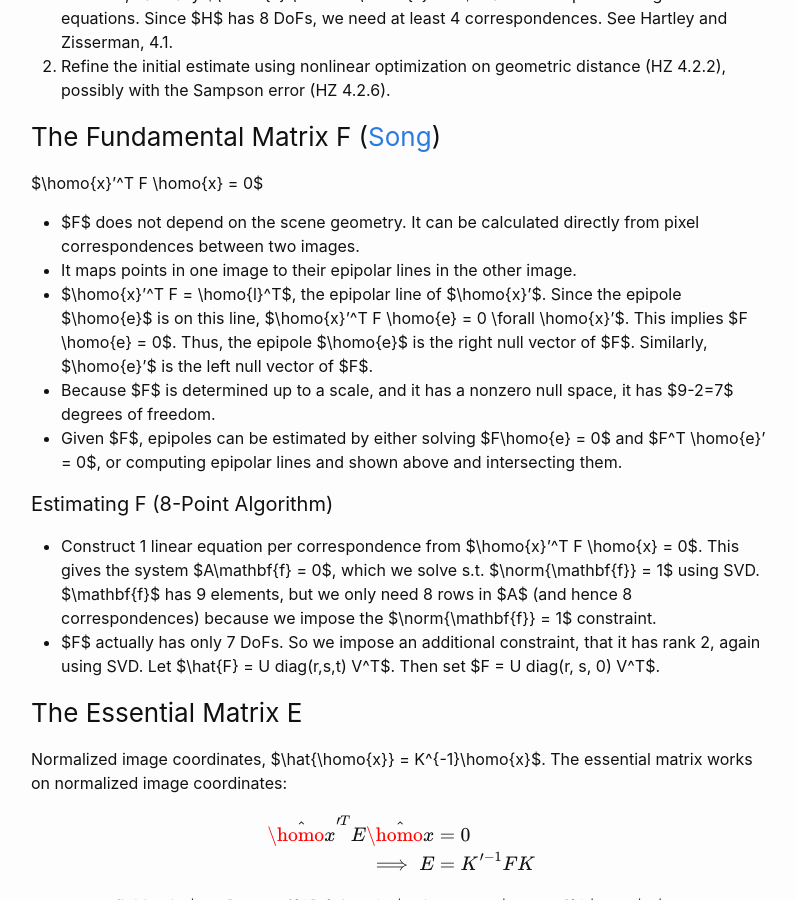
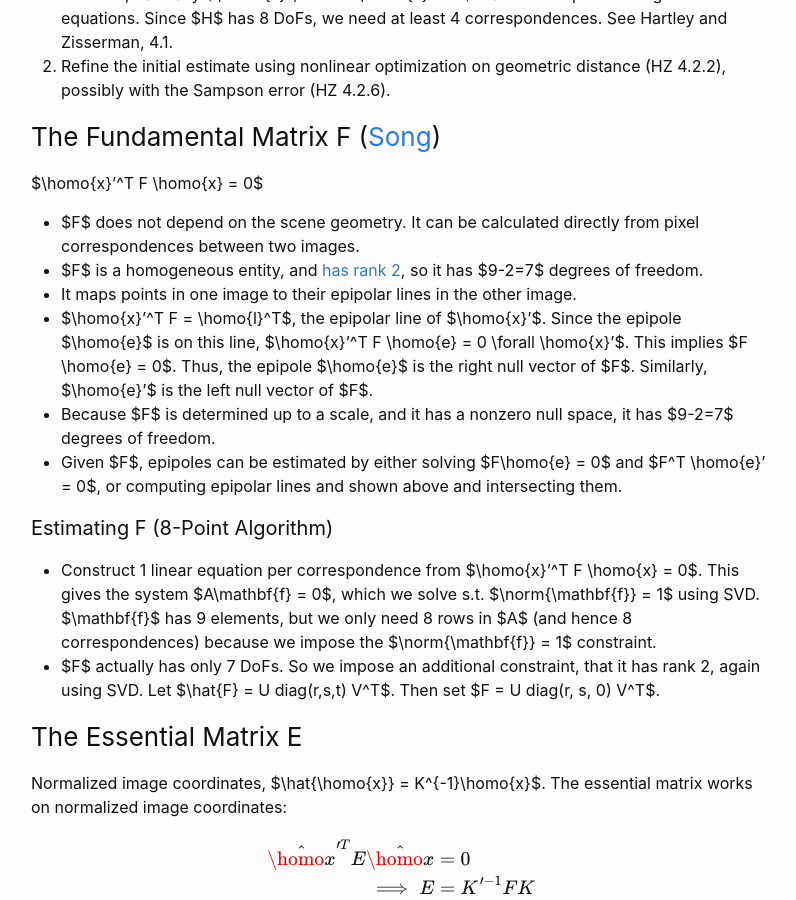
Before and after one commit to samarth-robo/blog, a Jekyll site: the page built from _posts/2019-12-16-3d_geom.md, in a window 1280 px wide and 900 px high, scrolled down 2705 px. Shown: the whole window, without its empty margins (239-1035 px from the left). Built offline with Jekyll 4.4.1, drawn with Linux system fonts in a browser that asks for light colours; emoji names are drawn with the system emoji font; formulas are drawn with MathJax 3.

Commit message:
Update 2019-12-16-3d_geom.md

```diff
--- a/_posts/2019-12-16-3d_geom.md
+++ b/_posts/2019-12-16-3d_geom.md
@@ -77,6 +77,7 @@ TODO
 $\homo{x}'^T F \homo{x} = 0$
 
 - $F$ does not depend on the scene geometry. It can be calculated directly from pixel correspondences between two images.
+- $F$ is a homogeneous entity, and [has rank 2](https://qr.ae/T3EAKc), so it has $9-2=7$ degrees of freedom.
 - It maps points in one image to their epipolar lines in the other image.
 - $\homo{x}'^T F = \homo{l}^T$, the epipolar line of $\homo{x}'$. Since the epipole $\homo{e}$ is on this line, $\homo{x}'^T F \homo{e} = 0 \forall \homo{x}'$. This implies $F \homo{e} = 0$. Thus, the epipole $\homo{e}$ is the right null vector of $F$. Similarly, $\homo{e}'$ is the left null vector of $F$.
 - Because $F$ is determined up to a scale, and it has a nonzero null space, it has $9-2=7$ degrees of freedom.
```
